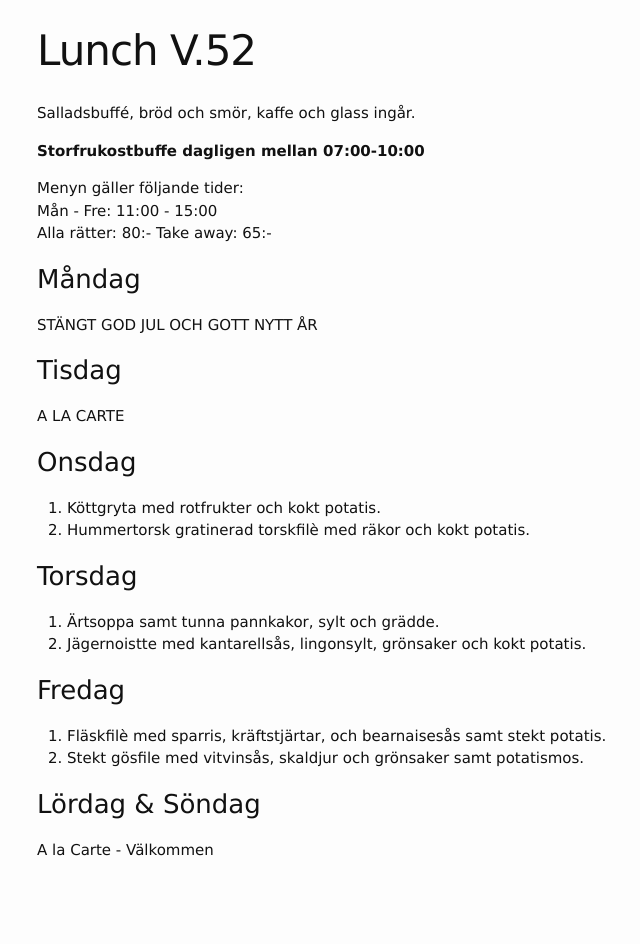
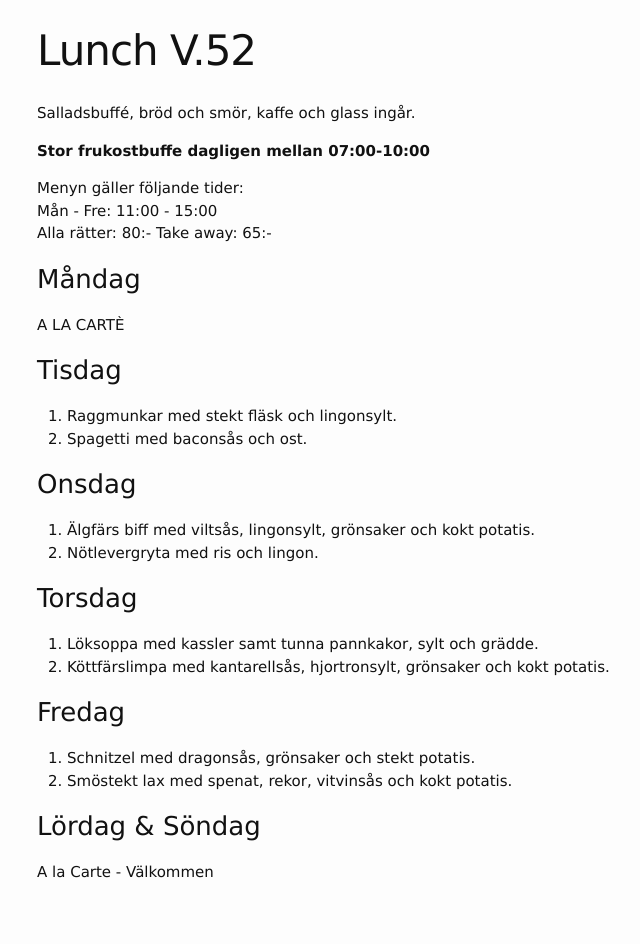
Before and after one commit to FarInn62/farinn62.github.io, a Jekyll site: the page built from lunch.md, in a window 1280 px wide. Shown: the whole page, without its empty margins (233-873 px from the left). Built offline with Jekyll 4.4.1, drawn with Linux system fonts in a browser that asks for light colours; before the commit the page ends 921 px from its top, so only the background shows below that.

Commit message:
Update lunch.md

```diff
--- a/lunch.md
+++ b/lunch.md
@@ -6,34 +6,35 @@ published: true
 ---
 Salladsbuffé, bröd och smör, kaffe och glass ingår.
 
-**Storfrukostbuffe dagligen mellan 07:00-10:00**
+**Stor frukostbuffe dagligen mellan 07:00-10:00**
 
 Menyn gäller följande tider:
 Mån - Fre: 11:00 - 15:00
 Alla rätter: 80:- Take away: 65:-
 
 ### Måndag
-STÄNGT
-GOD JUL OCH GOTT NYTT ÅR
+
+A LA CARTÈ
 
 ### Tisdag
 
-A LA CARTE
+1. Raggmunkar med stekt fläsk och lingonsylt.
+2. Spagetti med baconsås och ost.
 
 ### Onsdag
 
-1. Köttgryta med rotfrukter och kokt potatis.
-2. Hummertorsk gratinerad torskfilè med räkor och kokt potatis.
+1. Älgfärs biff med viltsås, lingonsylt, grönsaker och kokt potatis.
+2. Nötlevergryta med ris och lingon.
 
 ### Torsdag
 
- 1. Ärtsoppa samt tunna pannkakor, sylt och grädde.
- 2. Jägernoistte med kantarellsås, lingonsylt, grönsaker och kokt potatis.
+ 1. Löksoppa med kassler samt tunna pannkakor, sylt och grädde.
+ 2. Köttfärslimpa med kantarellsås, hjortronsylt, grönsaker och kokt potatis.
 
 ### Fredag
 
-1. Fläskfilè med sparris, kräftstjärtar, och bearnaisesås samt stekt potatis.
-2. Stekt gösfile med vitvinsås, skaldjur och grönsaker samt potatismos.
+1. Schnitzel med dragonsås, grönsaker och stekt potatis.
+2. Smöstekt lax med spenat, rekor, vitvinsås och kokt potatis.
 
 ### Lördag & Söndag
 A la Carte - Välkommen
```
